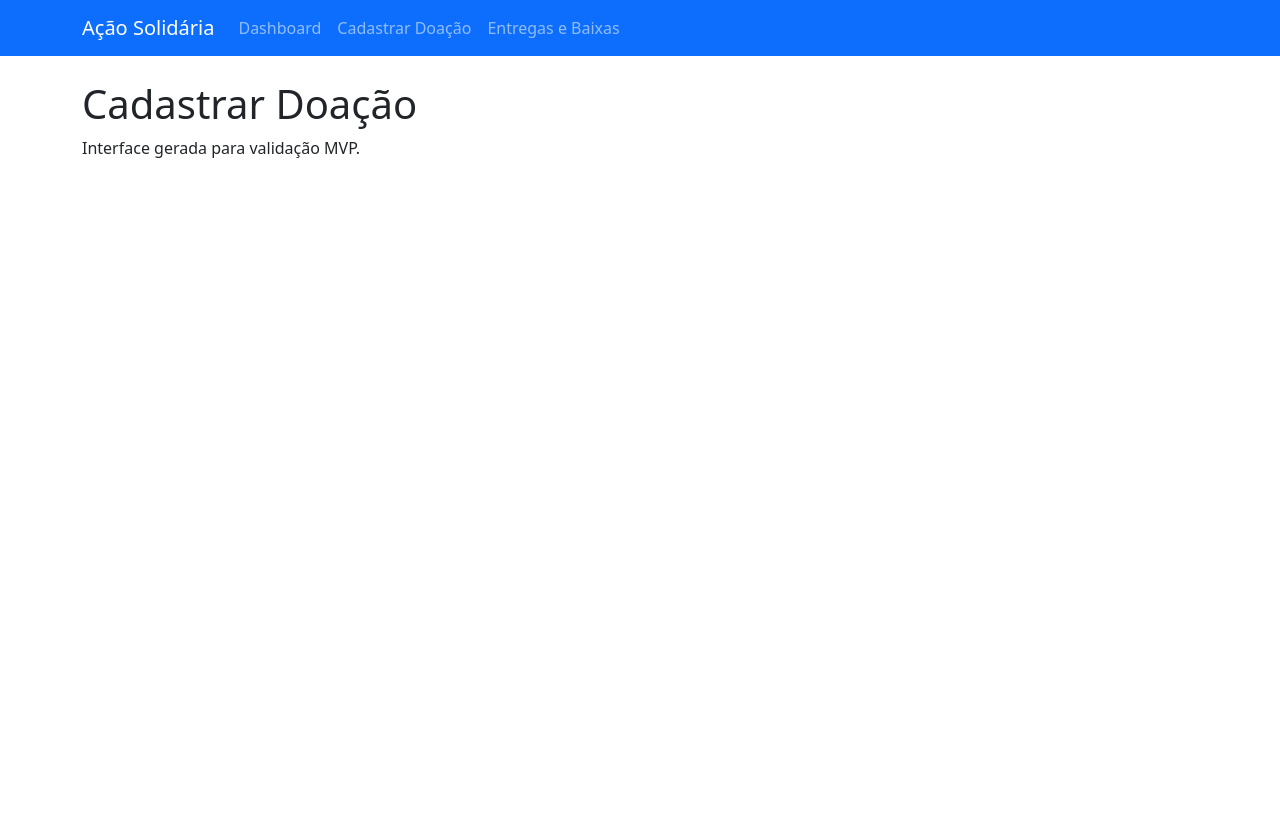
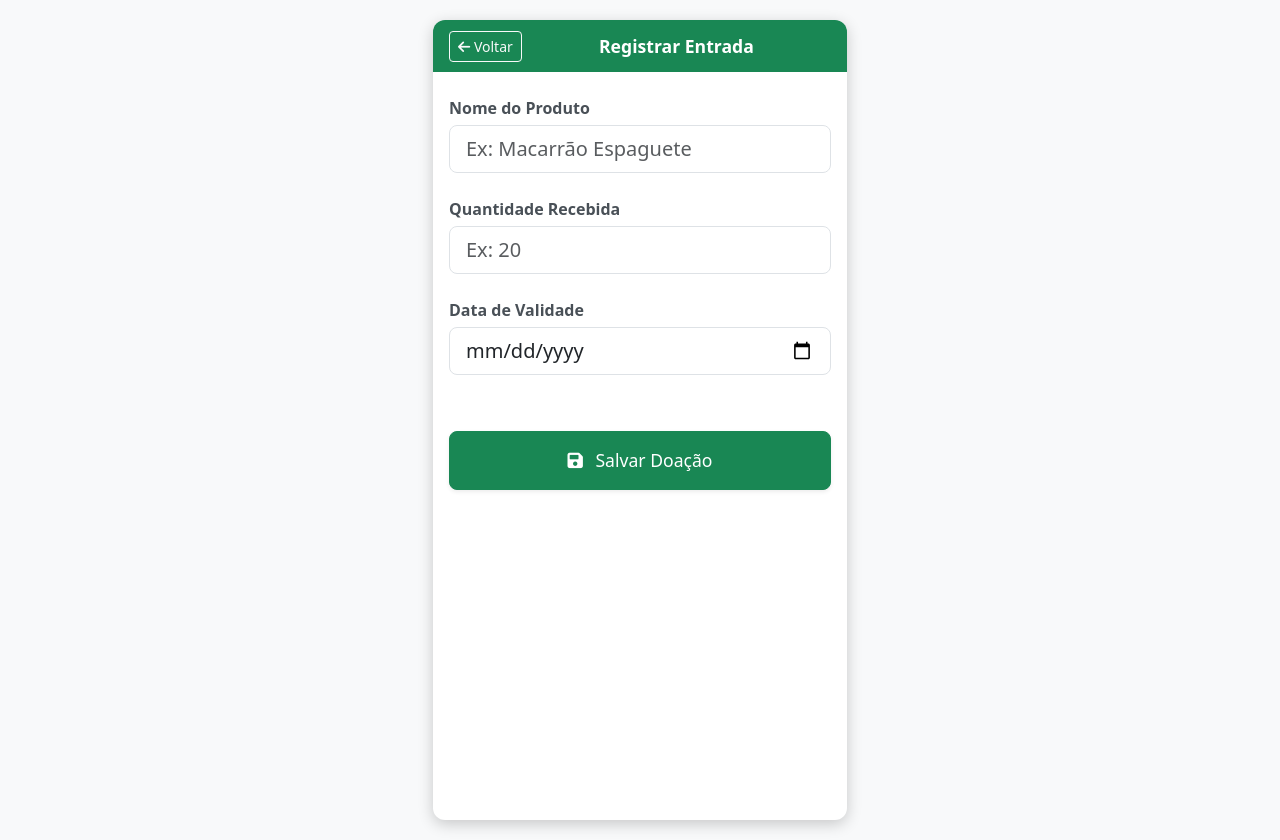
Before and after one commit to Sora3347/acao-solidaria-mvp, a Django app: page /cadastrar/ in a window 1280 px wide. Before the commit the page ends 158 px from the top, so only its background shows below. Run offline with Django 5.2, Linux system fonts and the light colour scheme.

Commit message:
Update page title and enhance form layout

```diff
--- a/core/templates/core/cadastrar.html
+++ b/core/templates/core/cadastrar.html
@@ -1,42 +1,61 @@
 <!DOCTYPE html>
-<html lang="pt-br">
+<html lang="pt-BR">
 <head>
     <meta charset="UTF-8">
     <meta name="viewport" content="width=device-width, initial-scale=1.0">
-    <title>Ação Solidária MVP</title>
+    <title>Ação Solidária Bairro a Bairro</title>
     <link href="https://cdn.jsdelivr.net/npm/bootstrap@5.3.0/dist/css/bootstrap.min.css" rel="stylesheet">
+    <link href="https://cdnjs.cloudflare.com/ajax/libs/font-awesome/6.0.0-beta3/css/all.min.css" rel="stylesheet">
+    <style>
+        body { background-color: #f8f9fa; }
+        .mobile-container {
+            max-width: 414px;
+            margin: 20px auto;
+            background-color: #ffffff;
+            border-radius: 12px;
+            box-shadow: 0 4px 15px rgba(0,0,0,0.2);
+            min-height: 800px;
+            overflow: hidden;
+            position: relative;
+        }
+        .navbar-brand { font-size: 1.1rem; font-weight: bold; }
+        .btn-xl { padding: 15px; font-size: 1.1rem; border-radius: 8px; }
+        .label-bold { font-weight: 600; color: #495057; margin-bottom: 5px; }
+    </style>
 </head>
 <body>
-    <!-- Menu Mobile-First -->
-    <nav class="navbar navbar-expand-lg navbar-dark bg-primary mb-4">
-        <div class="container">
-            <a class="navbar-brand" href="{% url 'dashboard' %}">Ação Solidária</a>
-            <button class="navbar-toggler" type="button" data-bs-toggle="collapse" data-bs-target="#navbarNav">
-                <span class="navbar-toggler-icon"></span>
-            </button>
-            <div class="collapse navbar-collapse" id="navbarNav">
-                <ul class="navbar-nav">
-                    <li class="nav-item">
-                        <a class="nav-link" href="{% url 'dashboard' %}">Dashboard</a>
-                    </li>
-                    <li class="nav-item">
-                        <a class="nav-link" href="{% url 'cadastrar' %}">Cadastrar Doação</a>
-                    </li>
-                    <li class="nav-item">
-                        <a class="nav-link" href="{% url 'entregas' %}">Entregas e Baixas</a>
-                    </li>
-                </ul>
-            </div>
-        </div>
+<div class="mobile-container">
+    <nav class="navbar navbar-dark bg-success px-3">
+        <a href="{% url 'dashboard' %}" class="btn btn-sm btn-outline-light text-decoration-none">
+            <i class="fas fa-arrow-left"></i> Voltar
+        </a>
+        <span class="navbar-brand text-white mx-auto">Registrar Entrada</span>
     </nav>
 
-    <!-- Conteúdo Original -->
-    <div class="container mt-4">
-        <h1>Cadastrar Doação</h1>
-        <p>Interface gerada para validação MVP.</p>
+    <div class="p-3 mt-2">
+        <form method="POST" action="{% url 'cadastrar' %}">
+            {% csrf_token %}
+            <div class="mb-4">
+                <label class="form-label label-bold">Nome do Produto</label>
+                <input type="text" name="nome" class="form-control form-control-lg" placeholder="Ex: Macarrão Espaguete" required>
+            </div>
+
+            <div class="mb-4">
+                <label class="form-label label-bold">Quantidade Recebida</label>
+                <input type="number" name="quantidade" class="form-control form-control-lg" min="1" placeholder="Ex: 20" required>
+            </div>
+
+            <div class="mb-5">
+                <label class="form-label label-bold">Data de Validade</label>
+                <input type="date" name="validade" class="form-control form-control-lg" required>
+            </div>
+
+            <button type="submit" class="btn btn-success btn-xl w-100 mt-2 shadow-sm">
+                <i class="fas fa-save me-2"></i> Salvar Doação
+            </button>
+        </form>
     </div>
-
-    <!-- Script do Menu -->
-    <script src="https://cdn.jsdelivr.net/npm/bootstrap@5.3.0/dist/js/bootstrap.bundle.min.js"></script>
+</div>
+<script src="https://cdn.jsdelivr.net/npm/bootstrap@5.3.0/dist/js/bootstrap.bundle.min.js"></script>
 </body>
 </html>
```
